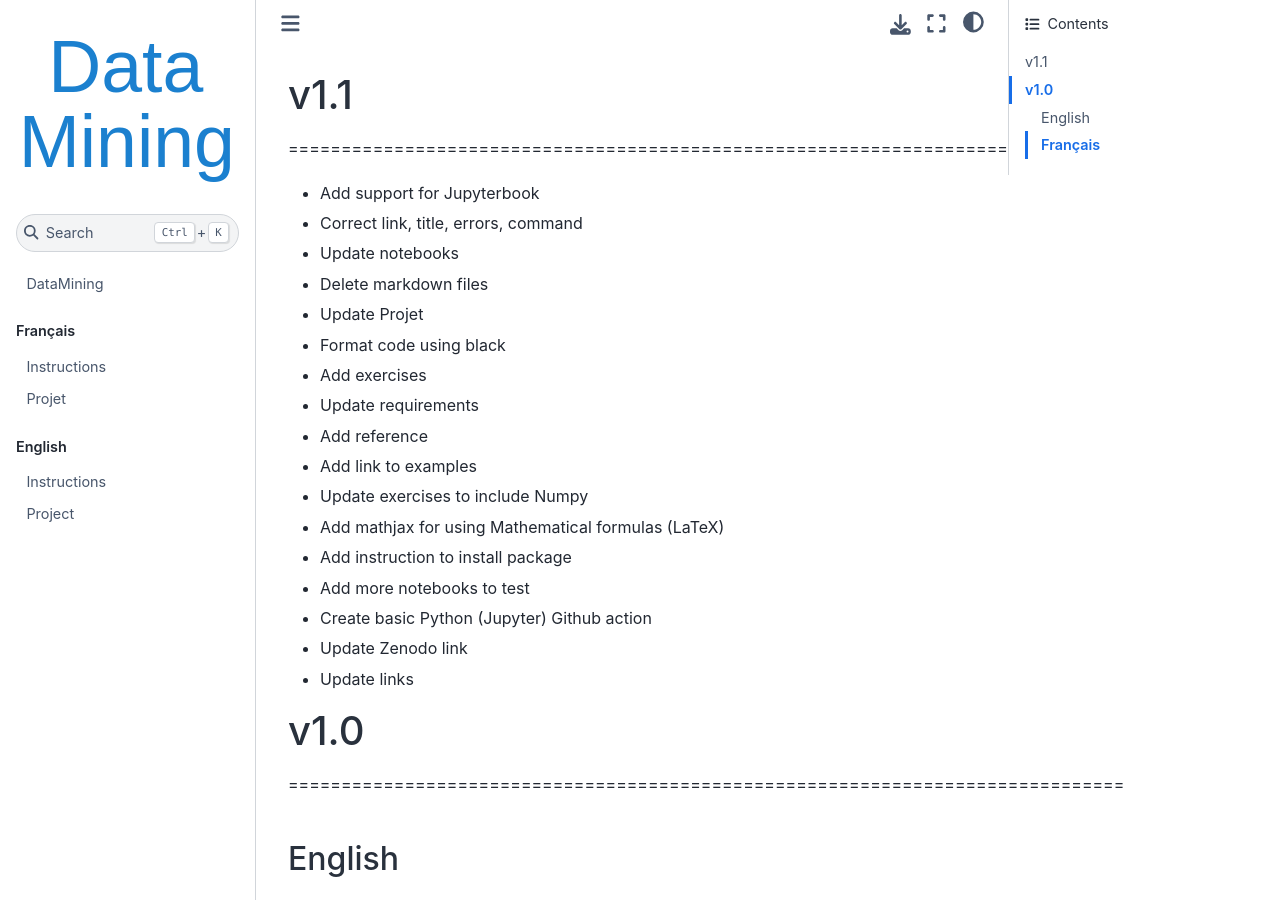
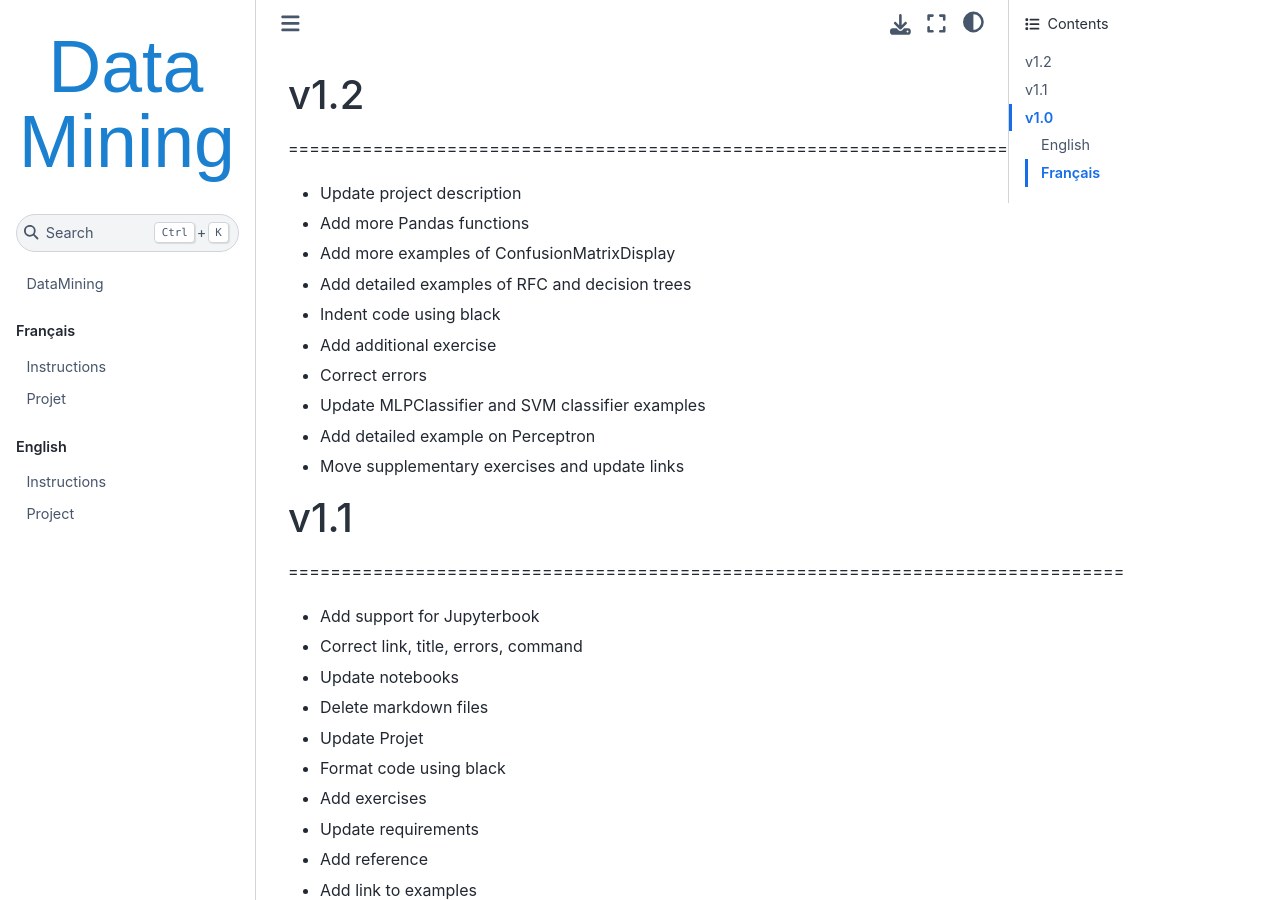
Before and after one commit to johnsamuelwrites/DataMining, a Jupyter Book: the page built from RELEASE.md, in a window 1280 px wide and 900 px high. Built offline with Jupyter Book 1.0.4 settings and Sphinx 7.4.7 and the Sphinx Book theme 1.1.4, drawn with Linux system fonts in a browser that asks for light colours; pages that are not in the unit, such as notebooks, are missing from menus.

Commit message:
Update RELEASE.md

```diff
--- a/RELEASE.md
+++ b/RELEASE.md
@@ -1,3 +1,16 @@
+# v1.2
+===============================================================================
+- Update project description
+- Add more Pandas functions
+- Add more examples of ConfusionMatrixDisplay
+- Add detailed examples of RFC and decision trees
+- Indent code using black
+- Add additional exercise
+- Correct errors
+- Update MLPClassifier and SVM classifier examples
+- Add detailed example on Perceptron
+- Move supplementary exercises and update links
+
 # v1.1
 ===============================================================================
 - Add support for Jupyterbook
```
